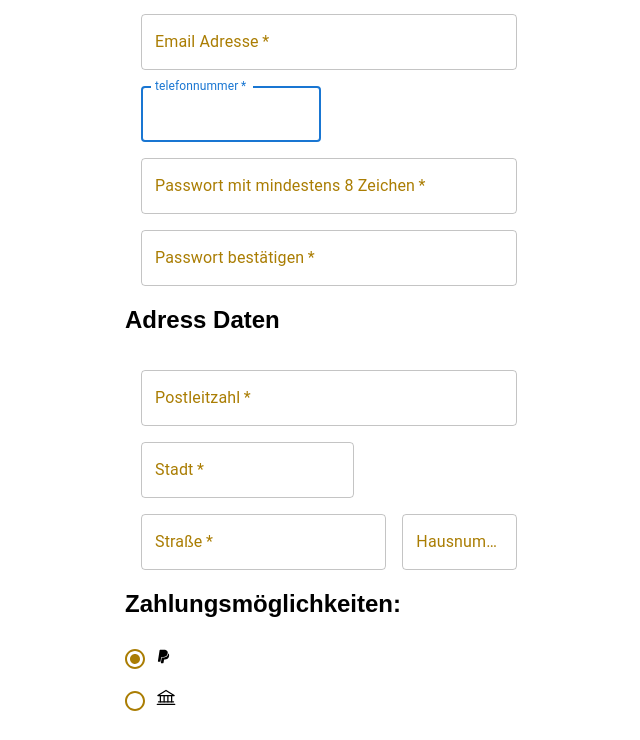
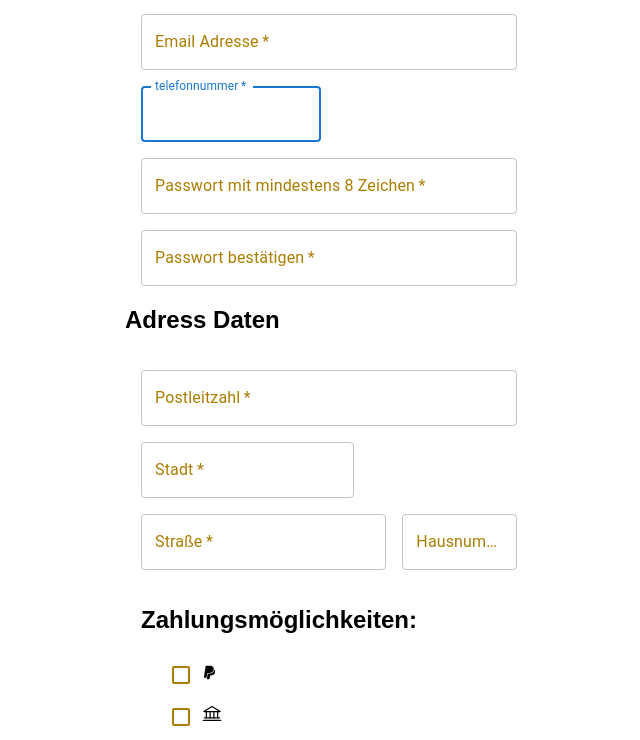
Before and after one commit to 2204Simon/Website-dynamisch, a React (Create React App) app in the folder my-app/: page /SignUp in a window 1280 px wide. Shown: the part 513-1253 px from the top of the page, without its empty margins (321-961 px from the left). Built offline with nearby package versions, Linux system fonts and the light colour scheme; no server answers.

Commit message:
Remove unused imports and update payment options

```diff
--- a/my-app/src/pages/bestellung/SideBarBuy.tsx
+++ b/my-app/src/pages/bestellung/SideBarBuy.tsx
@@ -21,6 +21,7 @@ import PackageLocationQRCode from "./PackageLocationQRCode";
 import { useDispatch, useSelector } from "react-redux";
 import { CartState } from "../../redux/types";
 import { clearCart } from "../../redux/cartReducer";
+import { PayPalPayment } from "../PaypalPayment";
 
 interface SideBarProps {
   produktAnzahl: number;
@@ -47,7 +48,6 @@ export default function SideBarBuy({ price }: SideBarProps): JSX.Element {
       setLoad(true);
     });
   };
-
   const handleSideChange = () => {
     setShowPopup(false);
     navigate("/LogIn");
@@ -69,7 +69,7 @@ export default function SideBarBuy({ price }: SideBarProps): JSX.Element {
       setShowThankyouPopup(true);
     }
   };
-
+  const [selectedPayments, setSelectedPayments] = useState<string[]>([]);
   const handleAgbCheckboxChange = () => {
     setAgbChecked(!agbChecked);
   };
@@ -200,12 +200,21 @@ export default function SideBarBuy({ price }: SideBarProps): JSX.Element {
                 >
                   Zurück
                 </Button>
-                <Button
-                  className="black-color white-orange"
-                  onClick={() => handleThankyouPopup()}
-                >
-                  Kostenpflichtig Bestellen
-                </Button>
+                {/* //TODO: Stati global */}
+                {selectedPayments.includes("Lastschrift") && (
+                  <>
+                    <Button onClick={() => handleThankyouPopup()}>
+                      className= "black-color white-orange"
+                    </Button>
+                    {" Kostenpflichtig Bestellen mit Lastschrift"}
+                  </>
+                )}
+                {selectedPayments.includes("Paypal") && (
+                  <>
+                    Kostenpflichtig Bestellen mit
+                    <PayPalPayment />
+                  </>
+                )}
               </>
             )}
           </PopupWrapper>
--- a/my-app/src/pages/logIn/SignUp.tsx
+++ b/my-app/src/pages/logIn/SignUp.tsx
@@ -19,11 +19,12 @@ import {
   RadioGroup,
   FormControlLabel,
   Radio,
+  Checkbox,
+  FormGroup,
 } from "@mui/material";
 import { FaPaypal } from "react-icons/fa";
 import { Title } from "../loggedIn/UserInformation.styles";
 import { CustomToast } from "../general/toast.style";
-import { PayPalPayment } from "../PaypalPayment";
 import { useState } from "react";
 import { Bank } from "phosphor-react";
 import { addNewUser } from "../../redux/userReducer";
@@ -44,7 +45,18 @@ function Copyright(props: any) {
 export default function SignUp() {
   const { changeLoggedIn } = useLoggedIn();
   const navigate = useNavigate();
-  const [selectedPayment, setSelectedPayment] = useState("Paypal");
+  const [selectedPayments, setSelectedPayments] = useState<string[]>([]);
+  const handlePaymentChange = (event: React.ChangeEvent<HTMLInputElement>) => {
+    const paymentOption = event.target.value;
+
+    if (selectedPayments.includes(paymentOption)) {
+      setSelectedPayments(
+        selectedPayments.filter(option => option !== paymentOption)
+      );
+    } else {
+      setSelectedPayments([...selectedPayments, paymentOption]);
+    }
+  };
 
   function PasswordMismatch() {
     return CustomToast.error("Die Passwörter sind nicht identisch");
@@ -319,47 +331,59 @@ export default function SignUp() {
                   }}
                 />
               </Grid>
-
-              <Title>Zahlungsmöglichkeiten:</Title>
-
+              <Grid item xs={12}>
+                <Title>Zahlungsmöglichkeiten: </Title>
                 <FormControl component="fieldset">
-                <RadioGroup
-                  aria-label="Zahlung"
-                  name="payment"
-                  defaultValue={"Paypal"}
-                  onChange={event => setSelectedPayment(event.target.value)}
-                  style={{
-                    display: "flex",
-                    flexDirection: "row",
-                    flexWrap: "wrap",
-                  }}
-                >
+                  <FormGroup>
                     <Grid item xs={12}>
                       <FormControlLabel
+                        control={
+                          <Checkbox
+                            checked={selectedPayments.includes("Paypal")}
+                            onChange={handlePaymentChange}
                             value="Paypal"
-                      control={<Radio style={{ color: colors.companycolor }} />}
-                      label={
-                        <div>
-                          <FaPaypal size={15} />
-                        </div>
+                            style={{ color: colors.companycolor }}
+                          />
                         }
+                        label={<FaPaypal size={15} />}
                       />
                     </Grid>
+                    {selectedPayments.includes("Paypal") && (
+                      <>
+                        <Grid item xs={12}>
+                          <TextField
+                            fullWidth
+                            required
+                            id="paypalEmail"
+                            label="PayPal Email"
+                            name="paypalEmail"
+                            inputProps={{
+                              maxLength: 100,
+                            }}
+                            InputLabelProps={{
+                              sx: {
+                                backgroundColor: "white",
+                                color: colors.companycolor,
+                              },
+                            }}
+                          />
+                        </Grid>
+                      </>
+                    )}
                     <Grid item xs={12}>
                       <FormControlLabel
+                        control={
+                          <Checkbox
+                            checked={selectedPayments.includes("Lastschrift")}
+                            onChange={handlePaymentChange}
                             value="Lastschrift"
-                      control={<Radio style={{ color: colors.companycolor }} />}
-                      label={
-                        <div>
-                          <Bank size={20} />
-                        </div>
+                            style={{ color: colors.companycolor }}
+                          />
                         }
+                        label={<Bank size={20} />}
                       />
                     </Grid>
-                </RadioGroup>
-              </FormControl>
-              {selectedPayment === "Paypal" && <PayPalPayment />}
-              {selectedPayment === "Lastschrift" && (
+                    {selectedPayments.includes("Lastschrift") && (
                       <>
                         <Grid item xs={12}>
                           <TextField
@@ -417,6 +441,9 @@ export default function SignUp() {
                         </Grid>
                       </>
                     )}
+                  </FormGroup>
+                </FormControl>
+              </Grid>
             </Grid>
             <Button type="submit" className="black-color white-orange">
               Registrieren
--- a/my-app/src/pages/loggedIn/AdressData.tsx
+++ b/my-app/src/pages/loggedIn/AdressData.tsx
@@ -16,7 +16,6 @@ import FormControl from "@mui/material/FormControl";
 import FormControlLabel from "@mui/material/FormControlLabel";
 import { FaPaypal } from "react-icons/fa";
 import { colors } from "../general/constants";
-import { PayPalPayment } from "../PaypalPayment";
 import { ZeitungsAbo } from "../Zeitungsabo";
 import { Checkbox, FormGroup } from "@mui/material";
 import { addNewAdress } from "../../redux/adressDataReducer";
@@ -174,7 +173,6 @@ export default function AdressInformation(): JSX.Element {
                           }}
                         />
                       </Grid>
-                      <PayPalPayment />
                     </>
                   )}
                   <Grid item xs={12}>
```
Lines whose indentation alone changed are shown as unchanged.
